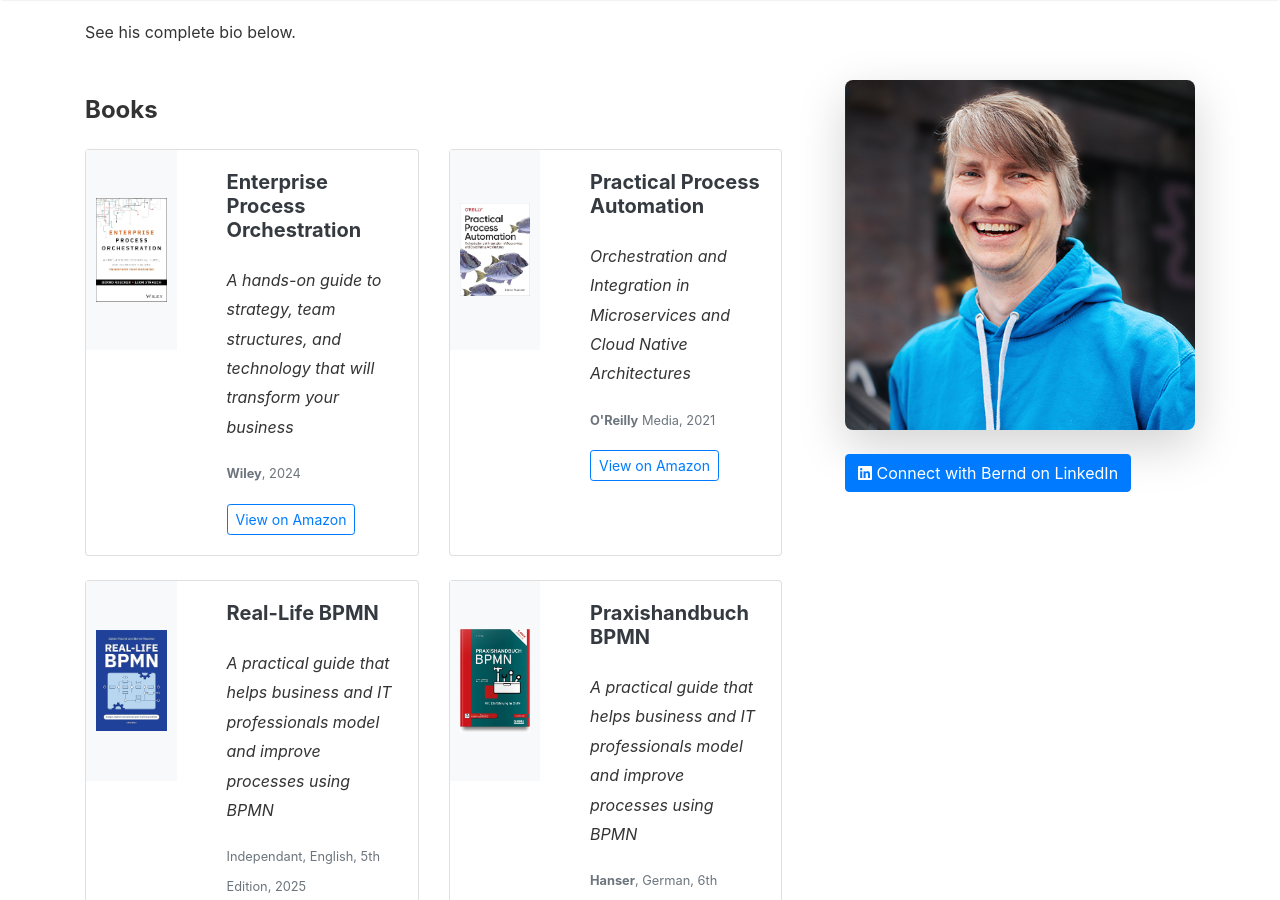
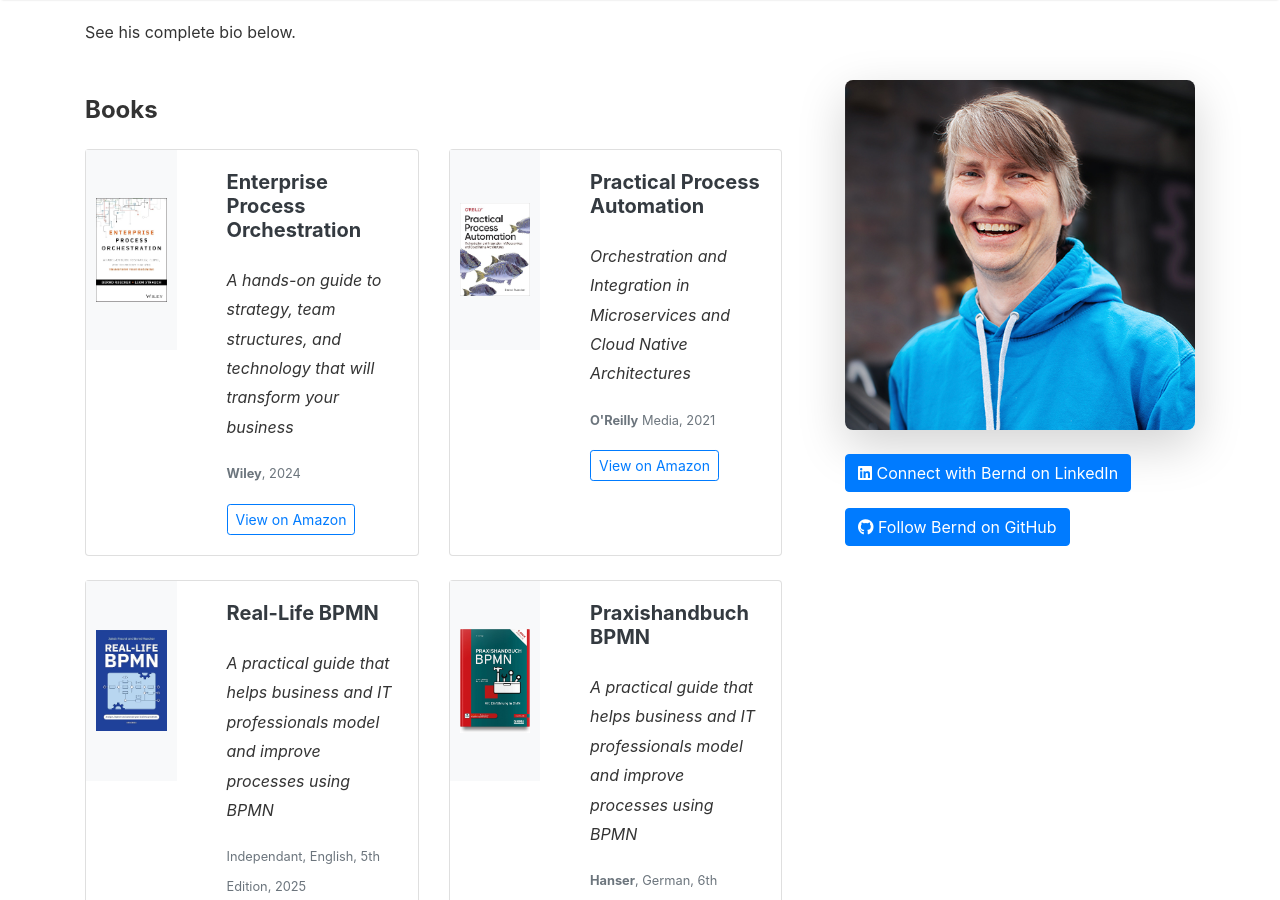
Before and after one commit to berndruecker/berndruecker.io, a Jekyll site: the page built from _pages/about.md, in a window 1280 px wide and 900 px high, scrolled down 458 px. Built offline with Jekyll 4.4.1, drawn with Linux system fonts in a browser that asks for light colours; nearby versions of some CDN libraries.

Commit message:
added gh link

```diff
--- a/_pages/about.md
+++ b/_pages/about.md
@@ -315,6 +315,11 @@ I co-founded Camunda in 2008 as a consulting company focused on business process
         <i class="fab fa-linkedin"></i> Connect with Bernd on LinkedIn
       </a>
     </p>
+    <p class="mt-2">
+      <a href="https://github.com/berndruecker" target="_blank" class="btn btn-primary">
+        <i class="fab fa-github"></i> Follow Bernd on GitHub
+      </a>
+    </p>
 
 </div>
 </div>
```
